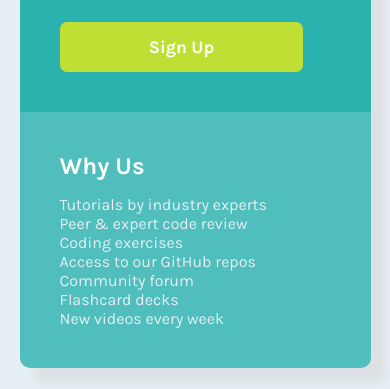
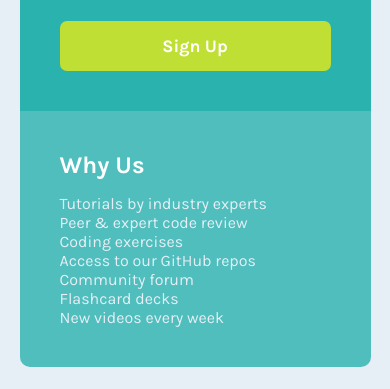
Before and after one commit to ghaliaInes66/single-price-grid-component, a plain HTML site: page index.html in a window 390 px wide. Shown: the part 455-844 px from the top of the page. Drawn offline with Linux system fonts and the light colour scheme.

Commit message:
update style.css

```diff
--- a/style.css
+++ b/style.css
@@ -27,7 +27,6 @@ body{
     height: 100vh;
     display: grid;
     place-items: center;
-
     background-color: var(--Light-Gray);
     font-family: var(--Font-family);
     font-size: var(--Font-size);
@@ -35,7 +34,7 @@ body{
 }
 
 main{
-    width: 47%;
+    width: 52%;
     display: grid;
     grid-template-areas: "section1 section1"
                          "section2 section3";
@@ -94,6 +93,7 @@ span{
 
 .section1 p{
     color: var(--Grayish-Blue);
+    width: 90%;
 }
 
 .section2, .section3{
@@ -101,7 +101,7 @@ span{
 }
 
 button{
-    width: 90%;
+    width: 100%;
     height: 50px;
     border: none;
     border-radius: 7px;
@@ -111,6 +111,7 @@ button{
     color: #fff;
     font-size: 1.1rem;
     font-weight: var(--Fant-weight-bold);
+    cursor: pointer;
     transition: all 0.15s;
 }
 
@@ -137,6 +138,11 @@ button:hover{
         grid-template-areas: "section1"
                              "section2"
                              "section3" ;
+        box-shadow: none;
+    }
+
+    .section1 p{
+        width: 100%;
     }
 
     .section2{
@@ -145,5 +151,6 @@ button:hover{
 
     .section3{
         border-radius: 0 0 10px 10px;
+        margin-bottom: 20px;
     }
 }
```
